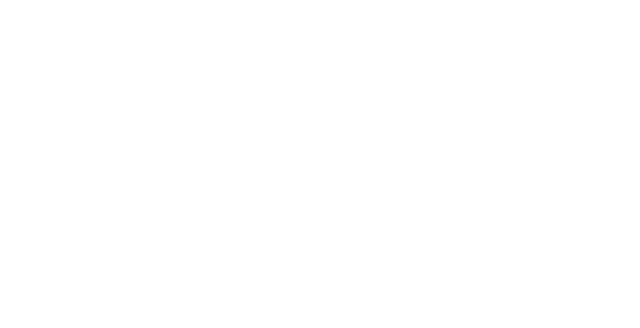
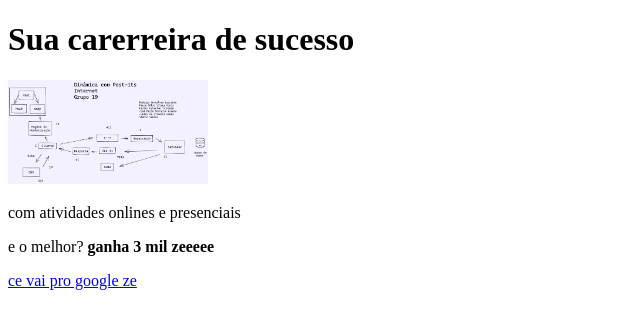
Before and after one commit to marcotuliovd/-trybe-exercicios, a plain HTML site: page fundamentos/3.1/index.html in a window 1280 px wide. Shown: the whole page, without its empty margins (0-640 px from the left). Drawn offline with Linux system fonts and the light colour scheme.

Commit message:
adicionei elementos da pagina

```diff
--- a/fundamentos/3.1/index.html
+++ b/fundamentos/3.1/index.html
@@ -2,10 +2,17 @@
 <html lang="pt-br">
 <head>
     <meta charset="UTF-8">
-    <title>document</title>
+    <title>acelere sua carreira em tecnologia</title>
 </head>
 <body>
 
+  <h1>Sua carerreira de sucesso</h1>
+
+  <img src="Sem título-2022-04-22-1423.png" alt="foto como funciona a net" width="200px">
+
+  <p>com atividades onlines e presenciais</p>
+  <p>e o melhor? <strong>ganha 3 mil zeeeee</strong></p>
+<a href="www.google.com">ce vai pro google ze</a>
 </body>
 
 </html>
```
